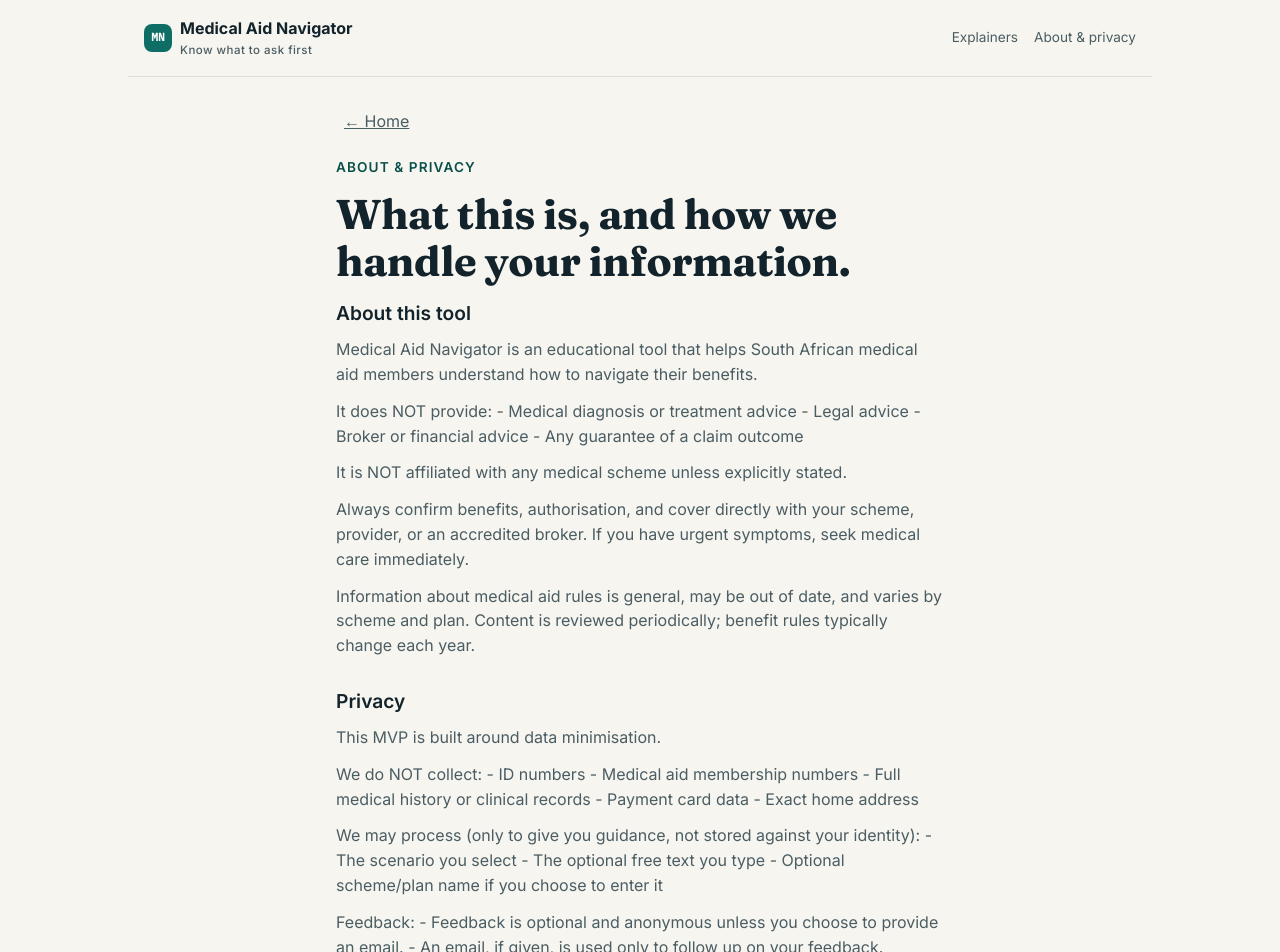
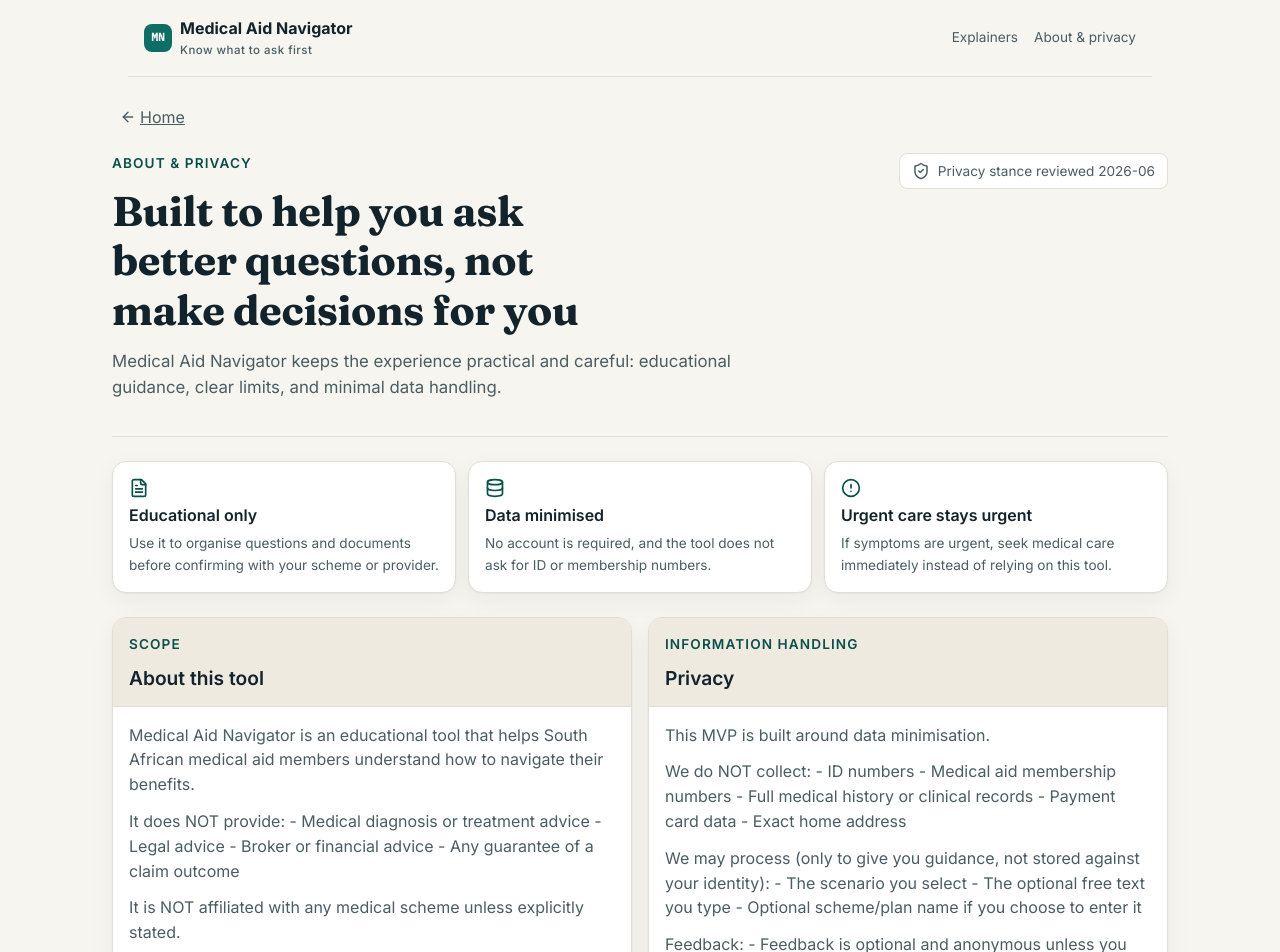
Before and after one commit to justinunderhill/medical_aid_navigator, a Next.js app: page /about in a window 1280 px wide. Shown: the top 952 px of the page. Built offline with nearby package versions, Linux system fonts and the light colour scheme.

Commit message:
Polish about and privacy page

```diff
--- a/src/app/about/page.tsx
+++ b/src/app/about/page.tsx
@@ -1,55 +1,124 @@
 import Link from 'next/link';
+import { ArrowLeft, CircleAlert, Database, FileText, ShieldCheck } from 'lucide-react';
 import { getCoreContent } from '@/lib/knowledge/loader';
 import { Disclaimer } from '@/components/Disclaimer';
+
+type MarkdownBlock =
+  | { type: 'paragraph'; text: string }
+  | { type: 'sectionLabel'; text: string }
+  | { type: 'ul'; items: string[] };
+
+function parseContent(md: string): MarkdownBlock[] {
+  const parsed: MarkdownBlock[] = [];
+
+  md.split('\n\n').forEach((block) => {
+    const trimmed = block.trim();
+    if (!trimmed || trimmed.startsWith('#') || trimmed.startsWith('_Last reviewed:')) {
+      return;
+    }
+    if (trimmed.startsWith('- ')) {
+      parsed.push({
+        type: 'ul',
+        items: trimmed.split('\n').map((line) => line.replace(/^- /, '').trim()),
+      });
+      return;
+    }
+    if (trimmed.endsWith(':') && trimmed.length < 80) {
+      parsed.push({ type: 'sectionLabel', text: trimmed.replace(/:$/, '') });
+      return;
+    }
+    parsed.push({ type: 'paragraph', text: trimmed.replace(/\n/g, ' ') });
+  });
+
+  return parsed;
+}
+
+function renderContent(md: string) {
+  return parseContent(md).map((block, i) => {
+    if (block.type === 'paragraph') {
+      return (
+        <p key={i} className="about-copy">
+          {block.text}
+        </p>
+      );
+    }
+    if (block.type === 'sectionLabel') {
+      return (
+        <h3 key={i} className="about-subhead">
+          {block.text}
+        </h3>
+      );
+    }
+    return (
+      <ul key={i} className="about-list">
+        {block.items.map((item, j) => (
+          <li key={j}>{item}</li>
+        ))}
+      </ul>
+    );
+  });
+}
 
 export default function AboutPage() {
   const disclaimer = getCoreContent('disclaimer');
   const privacy = getCoreContent('privacy-principles');
 
-  const para = (md: string) =>
-    md
-      .split('\n\n')
-      .filter((b) => {
-        const trimmed = b.trim();
-        return !trimmed.startsWith('#') && !trimmed.startsWith('_Last reviewed:');
-      })
-      .map((b, i) => {
-        const t = b.trim();
-        if (t.startsWith('- ')) {
-          return (
-            <ul key={i} style={{ paddingLeft: '18px', marginBottom: 'var(--sp-3)' }}>
-              {t.split('\n').map((l, j) => (
-                <li key={j}>{l.replace(/^- /, '')}</li>
-              ))}
-            </ul>
-          );
-        }
-        return (
-          <p key={i} className="muted" style={{ marginBottom: 'var(--sp-3)' }}>
-            {t}
+  return (
+    <main className="desk-shell about-page">
+      <Link href="/" className="link-quiet about-back">
+        <ArrowLeft size={16} /> Home
+      </Link>
+
+      <header className="about-hero">
+        <div>
+          <p className="eyebrow">About &amp; privacy</p>
+          <h1>Built to help you ask better questions, not make decisions for you</h1>
+          <p className="about-lead">
+            Medical Aid Navigator keeps the experience practical and careful:
+            educational guidance, clear limits, and minimal data handling.
           </p>
-        );
-      });
+        </div>
+        <div className="about-review">
+          <ShieldCheck size={18} />
+          <span>Privacy stance reviewed 2026-06</span>
+        </div>
+      </header>
 
-  return (
-    <main className="shell">
-      <Link href="/" className="link-quiet" style={{ marginBottom: 'var(--sp-4)', display: 'inline-block' }}>
-        ← Home
-      </Link>
-      <p className="eyebrow">About &amp; privacy</p>
-      <h1 className="h-display" style={{ marginTop: 'var(--sp-2)', marginBottom: 'var(--sp-4)' }}>
-        What this is, and how we handle your information.
-      </h1>
-
-      <section style={{ marginBottom: 'var(--sp-8)' }}>
-        <h2 style={{ marginBottom: 'var(--sp-3)' }}>About this tool</h2>
-        {para(disclaimer)}
+      <section className="about-principles" aria-label="Key principles">
+        <article className="principle-card">
+          <FileText size={20} />
+          <h2>Educational only</h2>
+          <p>Use it to organise questions and documents before confirming with your scheme or provider.</p>
+        </article>
+        <article className="principle-card">
+          <Database size={20} />
+          <h2>Data minimised</h2>
+          <p>No account is required, and the tool does not ask for ID or membership numbers.</p>
+        </article>
+        <article className="principle-card">
+          <CircleAlert size={20} />
+          <h2>Urgent care stays urgent</h2>
+          <p>If symptoms are urgent, seek medical care immediately instead of relying on this tool.</p>
+        </article>
       </section>
 
-      <section style={{ marginBottom: 'var(--sp-8)' }}>
-        <h2 style={{ marginBottom: 'var(--sp-3)' }}>Privacy</h2>
-        {para(privacy)}
-      </section>
+      <div className="about-content-grid">
+        <section className="about-panel" aria-labelledby="about-tool-title">
+          <header className="about-panel-head">
+            <p className="eyebrow">Scope</p>
+            <h2 id="about-tool-title">About this tool</h2>
+          </header>
+          <div className="about-panel-body">{renderContent(disclaimer)}</div>
+        </section>
+
+        <section className="about-panel" aria-labelledby="privacy-title">
+          <header className="about-panel-head">
+            <p className="eyebrow">Information handling</p>
+            <h2 id="privacy-title">Privacy</h2>
+          </header>
+          <div className="about-panel-body">{renderContent(privacy)}</div>
+        </section>
+      </div>
 
       <Disclaimer />
     </main>
--- a/src/styles/globals.css
+++ b/src/styles/globals.css
@@ -173,6 +173,178 @@ a { color: var(--teal-deep); }
 }
 
 .home-note { margin-top: var(--sp-8); }
+
+/* ---- About & privacy ---- */
+.about-page {
+  max-width: 68rem;
+}
+
+.about-back {
+  display: inline-flex;
+  align-items: center;
+  gap: var(--sp-1);
+  margin-bottom: var(--sp-4);
+}
+
+.about-hero {
+  display: grid;
+  gap: var(--sp-4);
+  padding-bottom: var(--sp-6);
+  margin-bottom: var(--sp-6);
+  border-bottom: 1px solid var(--line);
+}
+
+.about-hero h1 {
+  max-width: 17ch;
+  margin: var(--sp-2) 0 var(--sp-3);
+  font-family: var(--font-display);
+  font-size: var(--fs-display);
+  letter-spacing: -0.01em;
+}
+
+.about-lead {
+  max-width: 43rem;
+  color: var(--ink-soft);
+  font-size: 1.05rem;
+}
+
+.about-review {
+  display: inline-flex;
+  align-items: center;
+  justify-self: start;
+  gap: var(--sp-2);
+  min-height: 36px;
+  padding: 0 var(--sp-3);
+  border: 1px solid var(--line);
+  border-radius: var(--radius-sm);
+  background: var(--surface);
+  color: var(--ink-soft);
+  font-size: var(--fs-small);
+}
+
+.about-principles {
+  display: grid;
+  gap: var(--sp-3);
+  margin-bottom: var(--sp-6);
+}
+
+.principle-card {
+  display: grid;
+  gap: var(--sp-2);
+  align-content: start;
+  padding: var(--sp-4);
+  border: 1px solid var(--line);
+  border-radius: var(--radius);
+  background: var(--surface);
+  box-shadow: var(--shadow-card);
+}
+
+.principle-card svg {
+  color: var(--teal-deep);
+}
+
+.principle-card h2 {
+  font-family: var(--font-body);
+  font-size: 1rem;
+}
+
+.principle-card p {
+  margin: 0;
+  color: var(--ink-soft);
+  font-size: var(--fs-small);
+}
+
+.about-content-grid {
+  display: grid;
+  gap: var(--sp-4);
+}
+
+.about-panel {
+  overflow: hidden;
+  border: 1px solid var(--line);
+  border-radius: var(--radius);
+  background: var(--surface);
+  box-shadow: var(--shadow-card);
+}
+
+.about-panel-head {
+  padding: var(--sp-4);
+  background: var(--surface-2);
+  border-bottom: 1px solid var(--line);
+}
+
+.about-panel-head h2 {
+  margin-top: var(--sp-1);
+}
+
+.about-panel-body {
+  padding: var(--sp-4);
+}
+
+.about-copy {
+  max-width: 64ch;
+  color: var(--ink-soft);
+}
+
+.about-subhead {
+  margin: var(--sp-5, 20px) 0 var(--sp-2);
+  font-family: var(--font-body);
+  font-size: 1rem;
+  font-weight: 700;
+}
+
+.about-panel-body > .about-subhead:first-child {
+  margin-top: 0;
+}
+
+.about-list {
+  display: grid;
+  gap: var(--sp-2);
+  margin: 0 0 var(--sp-4);
+  padding: 0;
+  list-style: none;
+}
+
+.about-list li {
+  position: relative;
+  max-width: 62ch;
+  padding-left: var(--sp-5, 20px);
+  color: var(--ink-soft);
+}
+
+.about-list li::before {
+  content: "";
+  position: absolute;
+  left: 2px;
+  top: 0.68em;
+  width: 7px;
+  height: 7px;
+  border-radius: 50%;
+  background: var(--teal);
+}
+
+@media (min-width: 720px) {
+  .about-review {
+    justify-self: end;
+    align-self: start;
+  }
+
+  .about-hero {
+    grid-template-columns: minmax(0, 1fr) auto;
+    align-items: start;
+  }
+
+  .about-principles {
+    grid-template-columns: repeat(3, minmax(0, 1fr));
+  }
+}
+
+@media (min-width: 900px) {
+  .about-content-grid {
+    grid-template-columns: repeat(2, minmax(0, 1fr));
+    align-items: start;
+  }
+}
 
 /* ---- Explainers ---- */
 .explainers-page {
```
